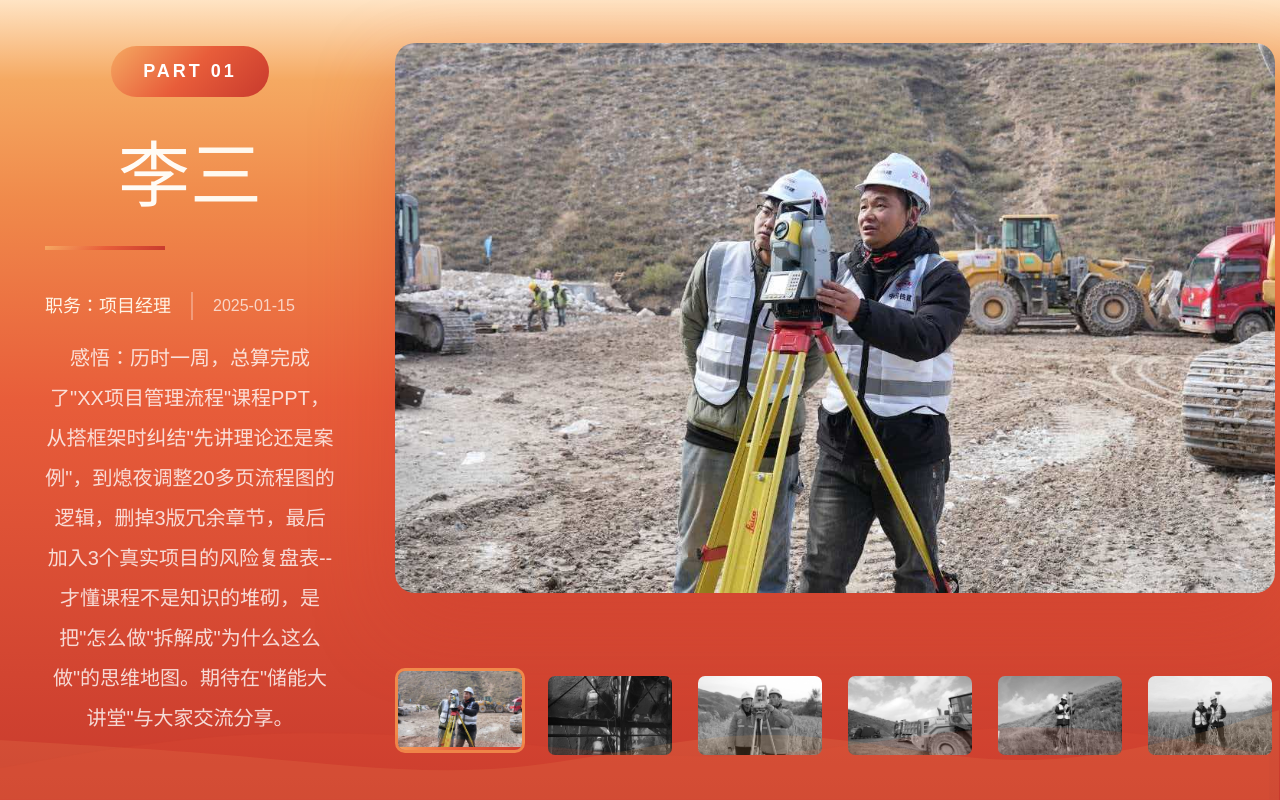
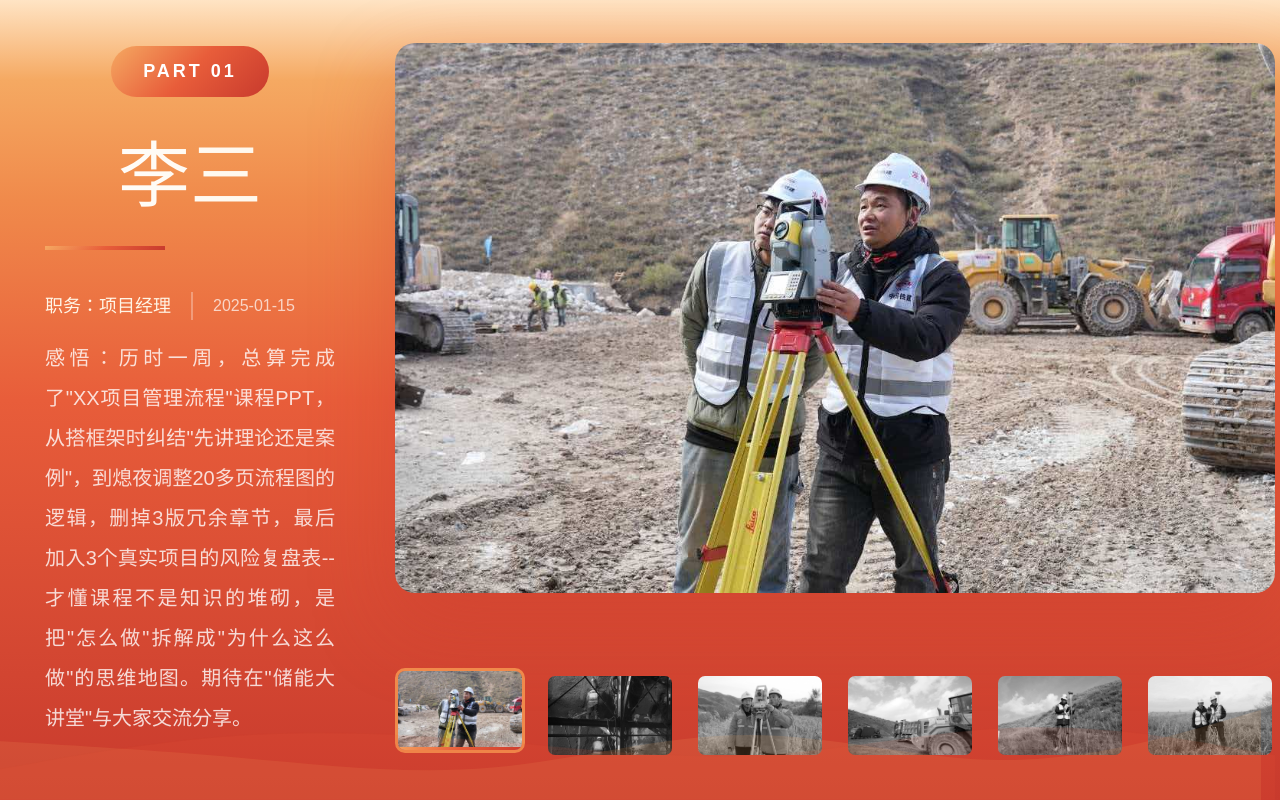
Before and after one commit to Simonsms/banner-vue, a Vue app: page / in a window 1280 px wide. Built offline with nearby package versions, Linux system fonts and the light colour scheme; no server answers.

Commit message:
feat: WaveCarousel组件优化与配置更新

```diff
--- a/src/components/WaveCarousel/DetailView.vue
+++ b/src/components/WaveCarousel/DetailView.vue
@@ -311,6 +311,7 @@ const handleThumbClick = (index: number) => {
   color: rgba(255, 255, 255, 0.8);
   animation: fadeInUp 0.6s ease forwards;
   animation-delay: 0.7s;
+  text-align: justify; /* 两端对齐 */
 }
 
 /* 文字重新动画 */
--- a/src/components/WaveCarousel/index.vue
+++ b/src/components/WaveCarousel/index.vue
@@ -26,7 +26,7 @@ const props = withDefaults(defineProps<Props>(), {
   options: () => ({
     autoPlayInterval: 5000,
     autoPlay: true,
-    showIntroAnimation: true,
+    showIntroAnimation: false, // 暂时关闭首屏动画，直接显示轮播图
   }),
 });
 
--- a/src/composables/useCarousel.ts
+++ b/src/composables/useCarousel.ts
@@ -2,6 +2,7 @@ import { ref, computed, onMounted, onUnmounted } from "vue";
 import type { SlideItem, CarouselOptions } from "@/types/carousel";
 import { defaultSlides } from "@/data/slides";
 import { fetchCarouselData } from "@/api/carousel";
+import { appConfig } from "@/config";
 
 /**
  * 轮播功能组合式函数
@@ -17,7 +18,8 @@ export function useCarousel(options: CarouselOptions = {}) {
   const slides = ref<SlideItem[]>(defaultSlides);
   const currentIndex = ref(0);
   const isAnimating = ref(false);
-  const isDetailView = ref(false);
+  // 如果不显示首屏动画，则直接进入详情视图（轮播图）
+  const isDetailView = ref(!showIntroAnimation);
   const showIntro = ref(showIntroAnimation);
   const autoPlayTimer = ref<number | null>(null);
   const isLoading = ref(false);
@@ -150,8 +152,14 @@ export function useCarousel(options: CarouselOptions = {}) {
   // 生命周期
   onMounted(() => {
     document.addEventListener("keydown", handleKeydown);
-    // 自动加载接口数据
-    loadSlides();
+    // 根据配置决定是否加载接口数据
+    if (appConfig.useApiData) {
+      loadSlides();
+    }
+    // 如果不显示首屏动画，直接启动自动播放
+    if (!showIntroAnimation && autoPlay) {
+      startAutoPlay();
+    }
   });
 
   onUnmounted(() => {
--- /dev/null
+++ b/src/config/index.ts
@@ -0,0 +1,11 @@
+/**
+ * 应用配置
+ */
+export const appConfig = {
+  /**
+   * 是否使用接口数据
+   * true: 从接口获取轮播数据
+   * false: 使用本地 mock 数据
+   */
+  useApiData: false,
+};
```
